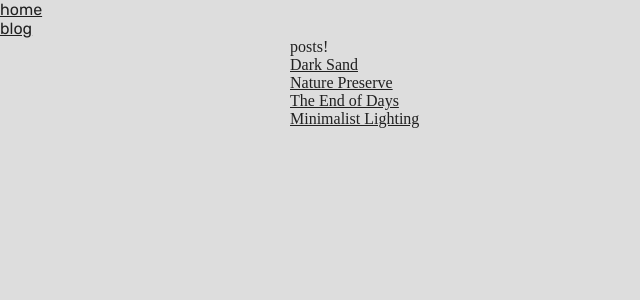
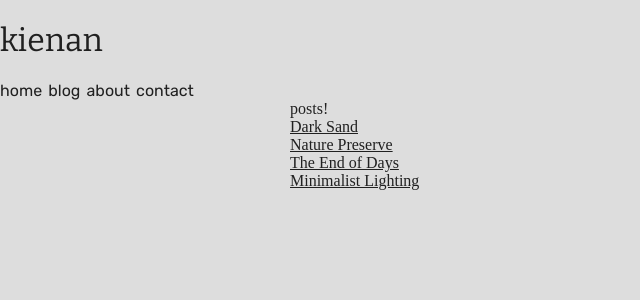
Before and after one commit to kienankb/website, a Next.js app: page /blog in a window 1280 px wide. Shown: the top 300 px of the page, without its empty margins (0-640 px from the left). Built offline with nearby package versions, Linux system fonts and the light colour scheme.

Commit message:
basic site header & nav bar

```diff
--- a/components/layout.tsx
+++ b/components/layout.tsx
@@ -1,15 +1,18 @@
 import Link from 'next/link';
+
+import styles from './styles/NavBar.module.css';
 
 
 const NavBar = () => {
   return (
     <>
-      <div className='nav'>
-        <Link href="/">home</Link>
-      </div>
-      <div className='nav'>
-        <Link href="/blog">blog</Link>
-      </div>
+      <h1>kienan</h1>
+      <nav className={styles.nav}>
+          <Link href="/"><a>home</a></Link>
+          <Link href="/blog"><a>blog</a></Link>
+          <Link href="/about"><a>about</a></Link>
+          <Link href="/dont"><a>contact</a></Link>
+      </nav>
     </>
   );
 }
--- /dev/null
+++ b/components/styles/NavBar.module.css
@@ -0,0 +1,10 @@
+.nav {
+  display: flex;
+  width: 200px;
+}
+
+.nav a {
+  font-family: 'Rubik';
+  flex-grow: 1;
+  text-decoration: none;
+}
--- a/styles/globals.css
+++ b/styles/globals.css
@@ -59,7 +59,7 @@ a {
 }
 
 h1, h2, h3, h4, h5, h6 {
-  font-family: 'Rubik';
+  font-family: 'Bitter';
   font-weight: 400;
 }
 
@@ -70,10 +70,6 @@ p {
 
 * {
   box-sizing: border-box;
-}
-
-.nav {
-  font-family: 'Rubik';
 }
 
 .mainColumnContent {
```
